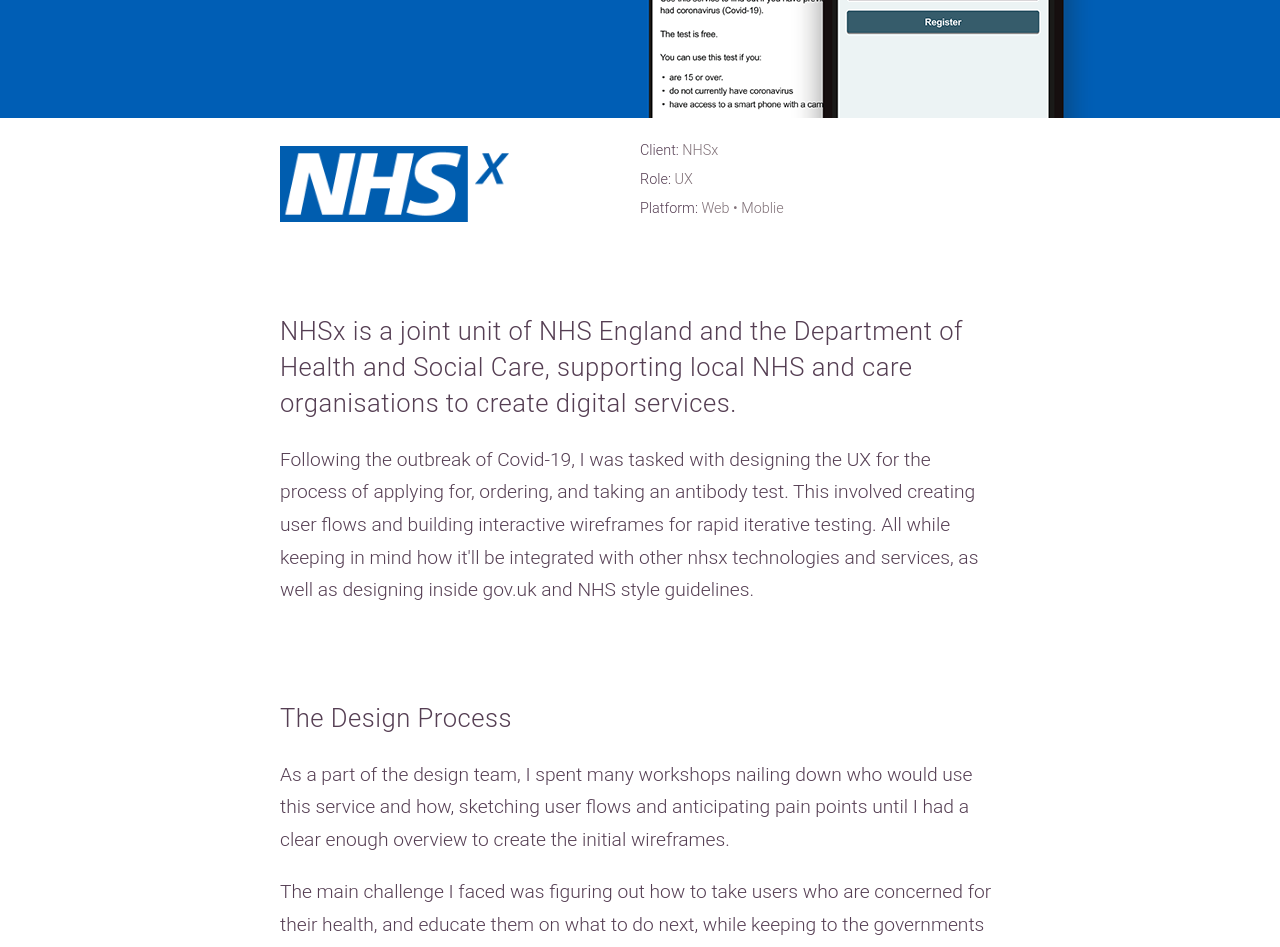
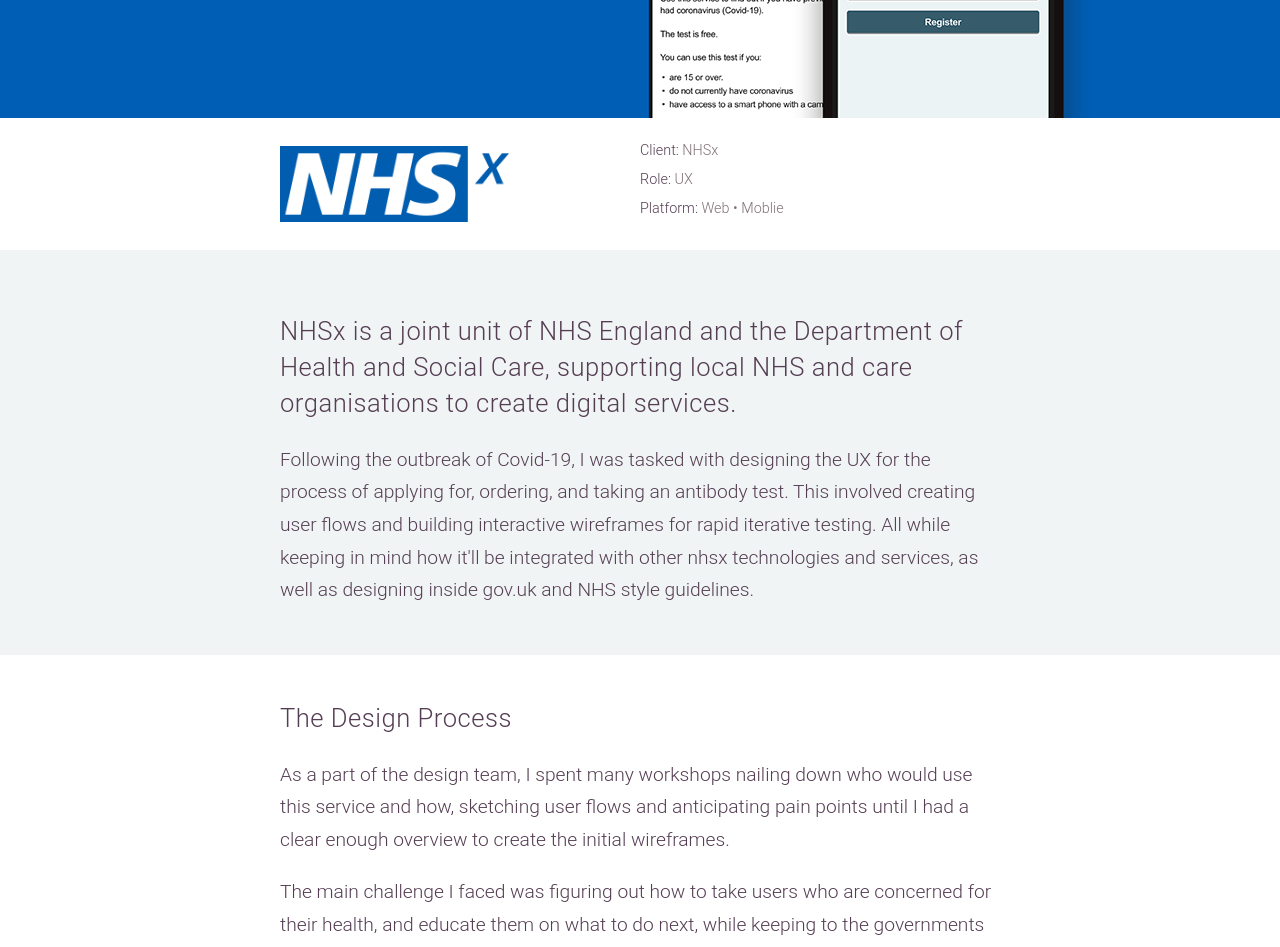
Before and after one commit to BaronBlackmore/SunlightAfterDark, a Jekyll site: the page built from portfolio/nhsx.html, in a window 1280 px wide. Shown: the part 422-1369 px from the top of the page. Built offline with Jekyll 4.4.1, drawn with Linux system fonts in a browser that asks for light colours.

Commit message:
spelling

```diff
--- a/css/main.css
+++ b/css/main.css
@@ -228,7 +228,7 @@
 
 
 .grey-box{
-	background-color: ##F0F4F5;
+	background-color: #F0F4F5;
 	padding-top: 2em;
 	padding-bottom: 2em;
 }
```
